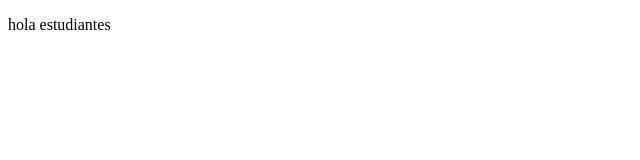
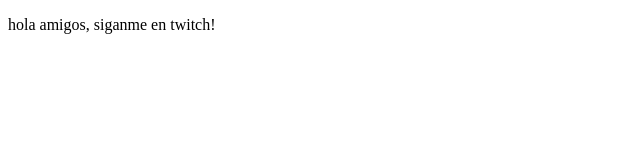
Before and after one commit to ClausMirc/ProyectoDemoCursoPrework, a plain HTML site: page index.html in a window 1280 px wide. Shown: the whole page, without its empty margins (0-640 px from the left). Drawn offline with Linux system fonts and the light colour scheme.

Commit message:
first commit

```diff
--- a/index.html
+++ b/index.html
@@ -7,7 +7,7 @@
     <title>hola mundo</title>
 </head>
 <body><p>
-    hola estudiantes
+    hola amigos, siganme en twitch!
 </p>
 
 </body>
```
